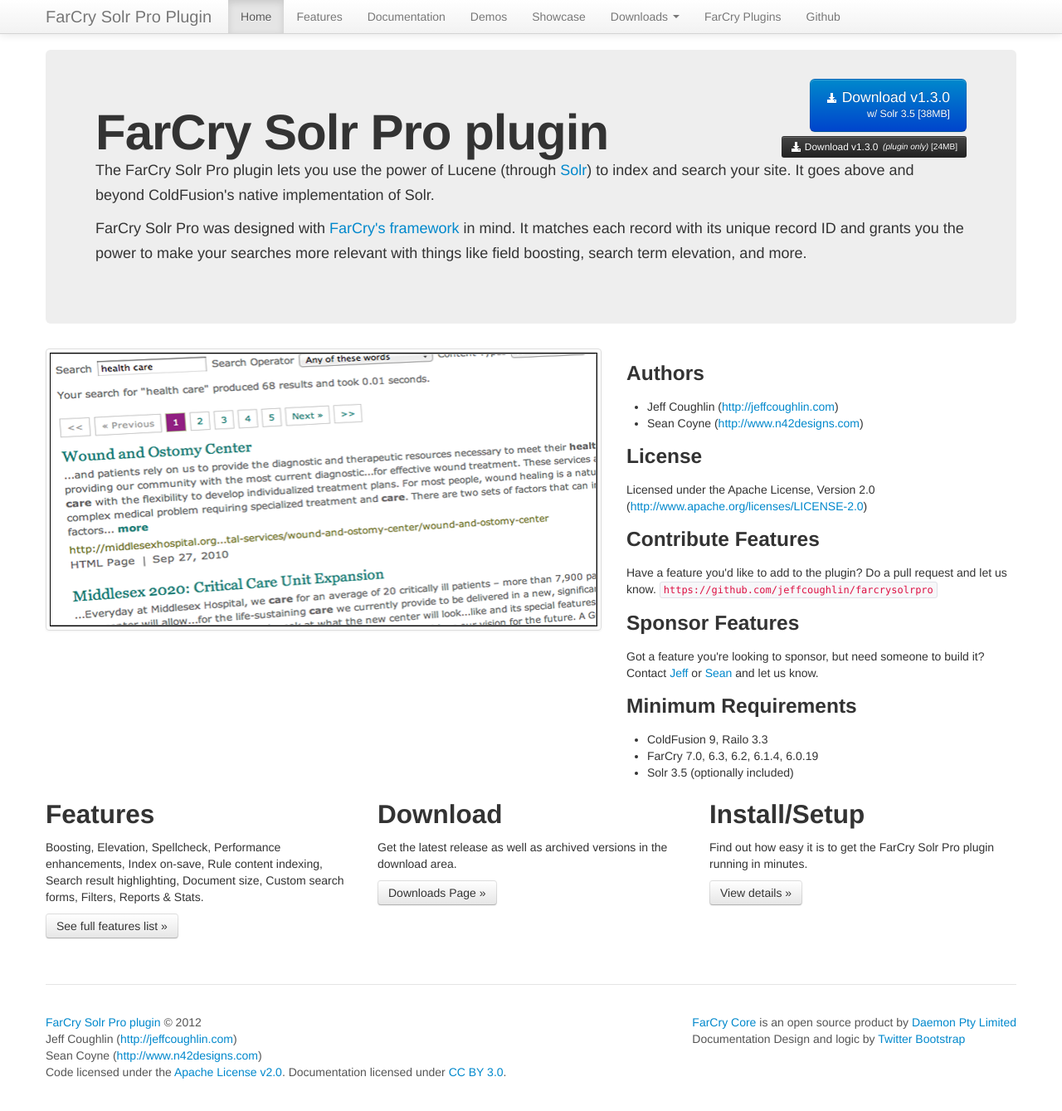
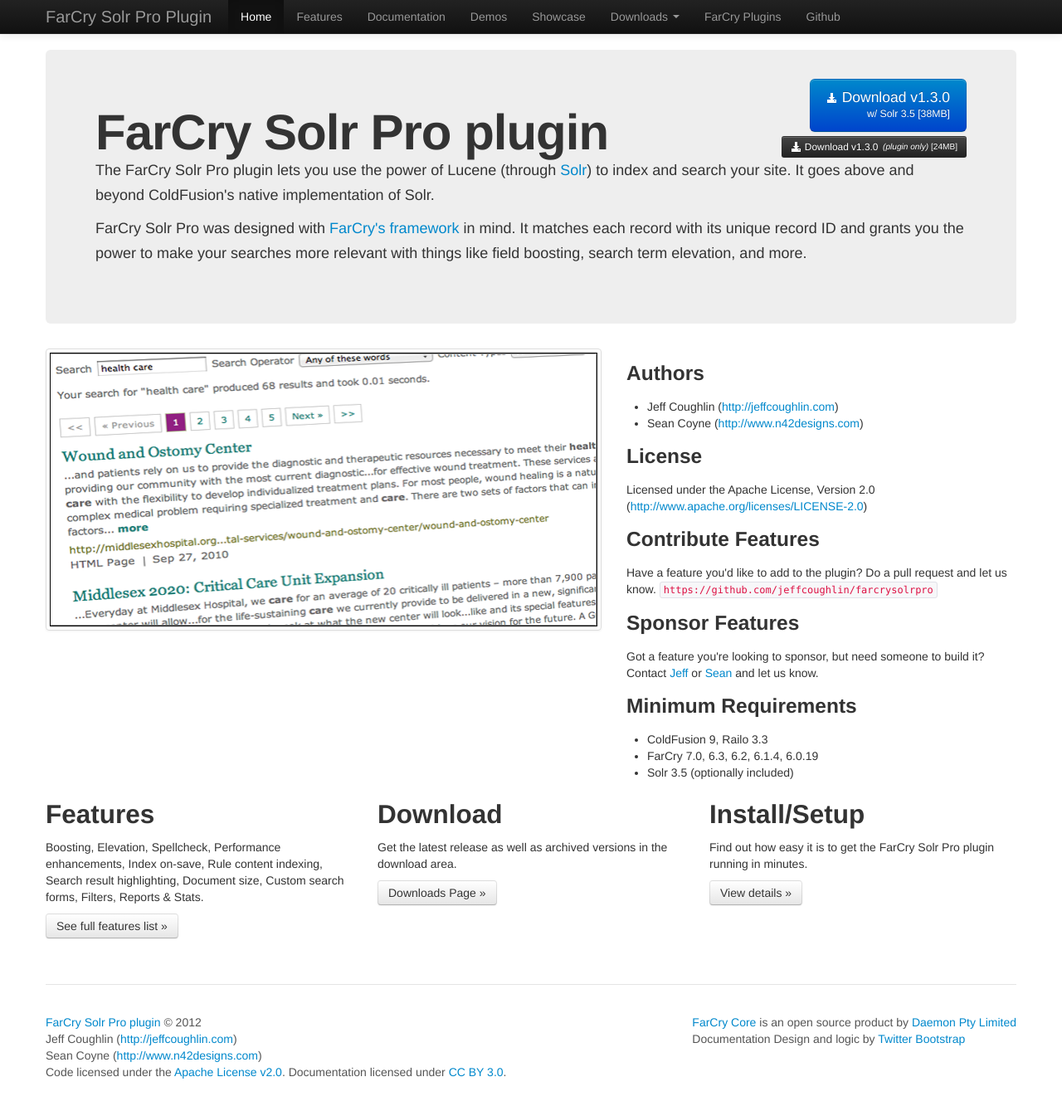
Before and after one commit to jeffcoughlin/farcrysolrpro, a Jekyll site: the page built from index.html, in a window 1280 px wide and 1342 px high. Shown: the top 1339 px of the window at 83% size. Built offline with Jekyll 4.4.1, drawn with Linux system fonts in a browser that asks for light colours; nearby versions of some CDN libraries.

Commit message:
finish switching to jekyll

```diff
--- a/_config.yml
+++ b/_config.yml
@@ -1,6 +1,6 @@
 safe: true
 lsi: false
-pygments: true
 source: .
+highligher: pygments
 baseurl: /farcrysolrpro
 name: FarCry Solr Pro Plugin
--- a/_layouts/default.html
+++ b/_layouts/default.html
@@ -20,7 +20,7 @@
 
   <body>
 
-    <div class="navbar navbar-fixed-top">
+    <div class="navbar navbar-fixed-top navbar-inverse">
       <div class="navbar-inner">
         <div class="container">
           <a class="btn btn-navbar" data-toggle="collapse" data-target=".nav-collapse">
```
Also changed, not shown: Gemfile.lock (added), README.md (added), 1 other file.
